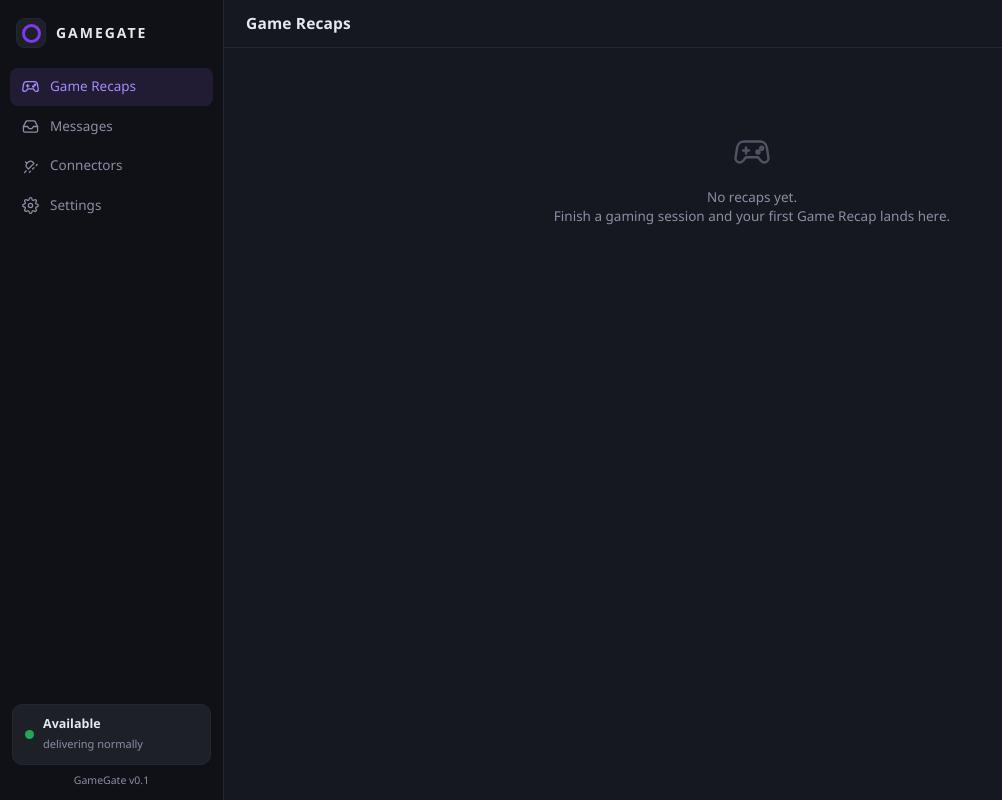
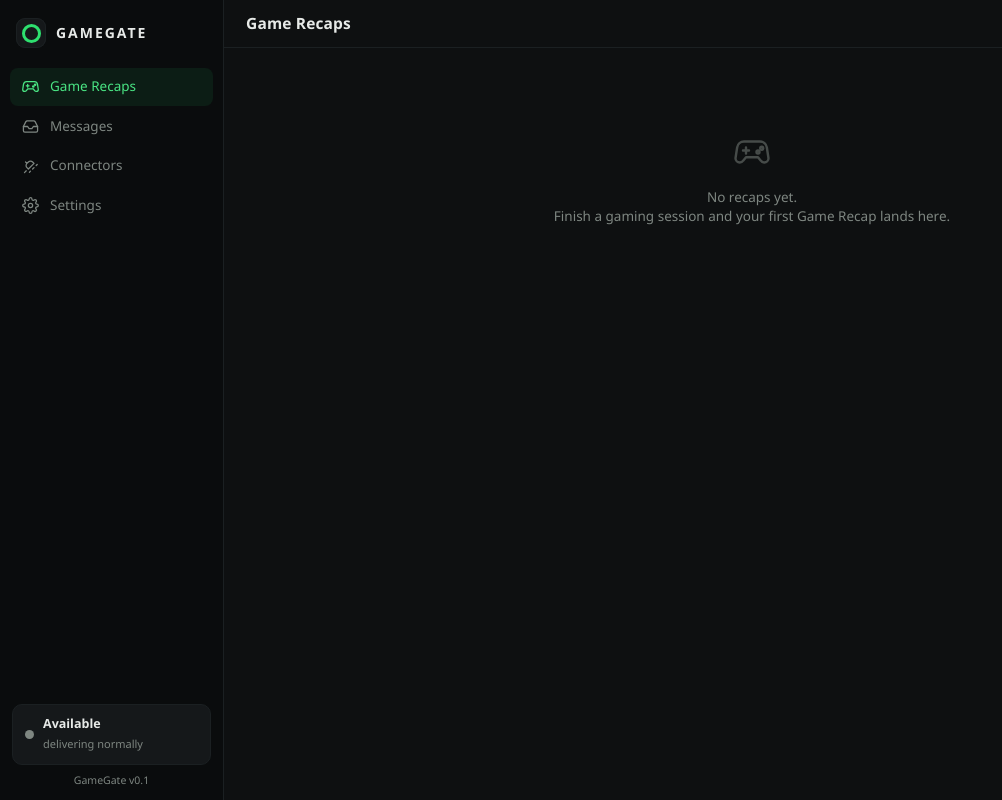
Before and after one commit to JPDevelops/gamegate, a FastAPI app: page /app in a window 1280 px wide. Shown: the whole page, without its empty margins (0-1002 px from the left). Run offline with FastAPI, Linux system fonts and the light colour scheme; data that the repository does not hold is empty.

Commit message:
feat: Guardian theme — near-black + signal green, color rationed
Jules' direction B with the Restraint discipline: green appears only where
it MEANS protected (gaming state glows green, connected lights, primary
actions); durations/stats go plain text; unread badge red (standard mental
model); tray badge ring + overlay accent + window caption follow. Semantics:
available=neutral, gaming=green (gate active), DND=red.

```diff
--- a/agent/tray_app.py
+++ b/agent/tray_app.py
@@ -342,7 +342,7 @@ def run_window() -> None:
     config = load_config()
     window = webview.create_window(
         "GameGate", build_window_url(config),
-        width=1080, height=760, background_color="#0f1014",
+        width=1080, height=760, background_color="#0e1011",
     )
     webview.start(_window_chrome, window)
 
--- a/app/templates/dashboard.html
+++ b/app/templates/dashboard.html
@@ -6,18 +6,19 @@
 <title>GameGate</title>
 <style>
   :root {
-    --bg-side:#101116; --bg-app:#16181f; --bg-card:#1d2027; --bg-hover:#232733;
-    --bg-inset:#13151b; --line:#2a2e3a; --line-soft:#232734;
-    --text:#e6e8ef; --text-dim:#b6bac9; --muted:#8a8fa3;
-    --accent:#7c3aed; --accent-soft:#8b5cf622; --accent2:#a78bfa;
-    --green:#23a55a; --red:#da373c; --amber:#f0b232;
+    /* Guardian: near-black, signal green means 'protected'. Color is rationed. */
+    --bg-side:#0a0c0d; --bg-app:#0e1011; --bg-card:#15181a; --bg-hover:#1b1f21;
+    --bg-inset:#090b0c; --line:#242a2c; --line-soft:#1b2022;
+    --text:#e7eae8; --text-dim:#b7bdb9; --muted:#7e8681;
+    --accent:#2ee06f; --accent-soft:#2ee06f14; --accent2:#4ae584;
+    --green:#2ee06f; --red:#e5484d; --amber:#f5a524;
     --radius:10px; --radius-lg:14px;
   }
   body.light {
-    --bg-side:#ebedf3; --bg-app:#f7f8fb; --bg-card:#ffffff; --bg-hover:#eef0f6;
-    --bg-inset:#eef0f5; --line:#d9dce6; --line-soft:#e4e7ef;
-    --text:#1c1f2a; --text-dim:#3d4152; --muted:#6b7080;
-    --accent-soft:#7c3aed14;
+    --bg-side:#eef1ef; --bg-app:#f7f9f8; --bg-card:#ffffff; --bg-hover:#edf1ee;
+    --bg-inset:#eef1ef; --line:#d7ddd9; --line-soft:#e3e8e4;
+    --text:#171b18; --text-dim:#3a403c; --muted:#68706b;
+    --accent:#149648; --accent-soft:#14964812; --accent2:#0f7d3c;
   }
   * { margin:0; padding:0; box-sizing:border-box; scrollbar-width:none; }
   *::-webkit-scrollbar { width:0; height:0; }
@@ -43,14 +44,14 @@
   nav a svg { width:17px; height:17px; flex:none; }
   nav a:hover { background:var(--bg-hover); color:var(--text-dim); }
   nav a.active { background:var(--accent-soft); color:var(--accent2); }
-  nav a .navbadge { margin-left:auto; background:var(--accent); color:#fff;
+  nav a .navbadge { margin-left:auto; background:var(--red); color:#fff;
                     border-radius:99px; font-size:10.5px; font-weight:600; padding:1px 7px; }
   .side-footer { margin-top:auto; padding:12px; }
   .status-card { background:var(--bg-card); border:1px solid var(--line-soft);
                  border-radius:var(--radius); padding:10px 12px; display:flex;
                  align-items:center; gap:9px; }
-  .status-card .dot { width:9px; height:9px; border-radius:50%; background:var(--green); flex:none; }
-  .status-card.gaming .dot { background:var(--accent2); }
+  .status-card .dot { width:9px; height:9px; border-radius:50%; background:var(--muted); flex:none; }
+  .status-card.gaming .dot { background:var(--green); box-shadow:0 0 8px var(--green); }
   .status-card.focused .dot { background:var(--red); }
   .status-card .lbl { min-width:0; }
   .status-card .lbl b { display:block; font-size:12.5px; font-weight:600;
@@ -93,11 +94,11 @@
   .dot { width:9px; height:9px; border-radius:50%; background:var(--muted); flex:none; }
   .dot.ok { background:var(--green); } .dot.warn { background:var(--amber); }
   .dot.off { background:var(--line); }
-  .btn { background:var(--accent); border:none; color:#fff; border-radius:8px; height:32px;
+  .btn { background:var(--accent); border:none; color:#06130b; border-radius:8px; height:32px;
          padding:0 15px; font:inherit; font-size:13px; font-weight:600; cursor:pointer;
          text-decoration:none; display:inline-flex; align-items:center; }
   .btn:hover { filter:brightness(1.1); }
-  .btn.danger { background:var(--red); }
+  .btn.danger { background:var(--red); color:#fff; }
   .btn.green { background:var(--green); }
   .empty { text-align:center; color:var(--muted); padding:64px 16px; font-size:13.5px; }
   .empty svg { width:36px; height:36px; margin-bottom:12px; opacity:.5; }
@@ -123,7 +124,7 @@
   .art { width:106px; height:50px; border-radius:7px; object-fit:cover; flex:none;
          background:var(--bg-inset); }
   .recap-game { font-size:15px; font-weight:600; }
-  .recap-duration { font-size:21px; font-weight:700; color:var(--accent2);
+  .recap-duration { font-size:21px; font-weight:700; color:var(--text);
                     margin-left:auto; flex:none; font-variant-numeric:tabular-nums; }
   .back { color:var(--muted); text-decoration:none; font-size:12.5px; font-weight:500;
           display:inline-flex; align-items:center; gap:6px; margin-bottom:14px; }
@@ -136,7 +137,7 @@
                background:linear-gradient(180deg, transparent, var(--bg-card) 88%); }
   .hero-body { position:relative; padding:26px 24px 20px; }
   .hero .game { font-size:19px; font-weight:700; }
-  .hero .dur { font-size:40px; font-weight:800; color:var(--accent2); line-height:1.15;
+  .hero .dur { font-size:40px; font-weight:800; color:var(--text); line-height:1.15;
                font-variant-numeric:tabular-nums; }
   .hero .meta { color:var(--muted); margin-top:4px; font-size:12.5px; }
   .stat-row { display:flex; gap:8px; margin-top:16px; flex-wrap:wrap; }
@@ -149,7 +150,7 @@
   /* connectors */
   .conn-actions { margin-top:12px; padding-top:12px; border-top:1px solid var(--line-soft);
                   display:flex; gap:8px; }
-  .fab { position:fixed; right:26px; bottom:24px; background:var(--green); color:#fff;
+  .fab { position:fixed; right:26px; bottom:24px; background:var(--green); color:#06130b;
          border:none; border-radius:10px; height:40px; padding:0 18px; font:inherit;
          font-size:13.5px; font-weight:600; cursor:pointer; box-shadow:0 10px 28px #0007; z-index:9;
          display:inline-flex; align-items:center; gap:7px; }
```
Also changed, not shown: agent/branding.py (+5 -5 lines), agent/overlay.py (+7 -7 lines).
